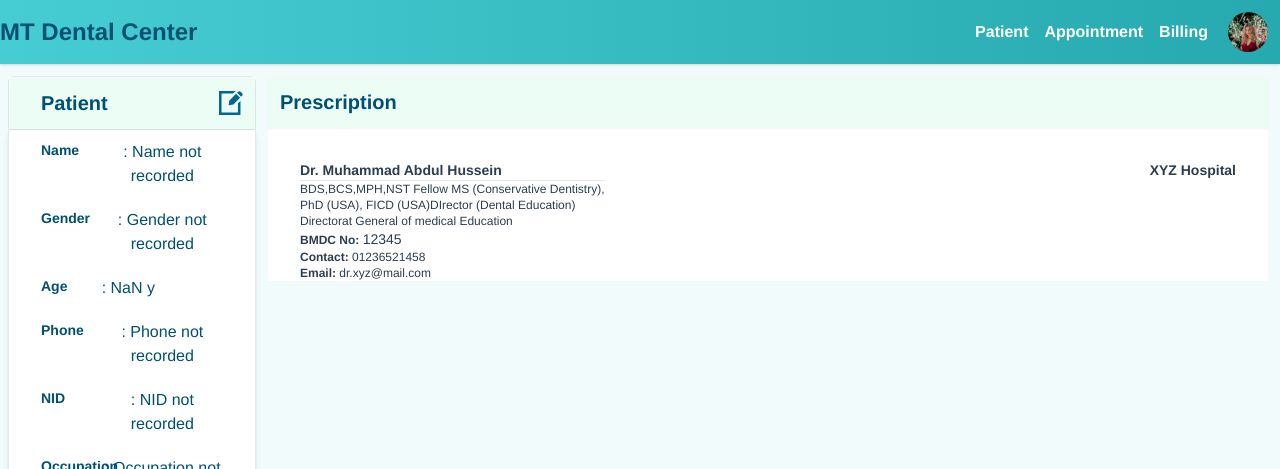
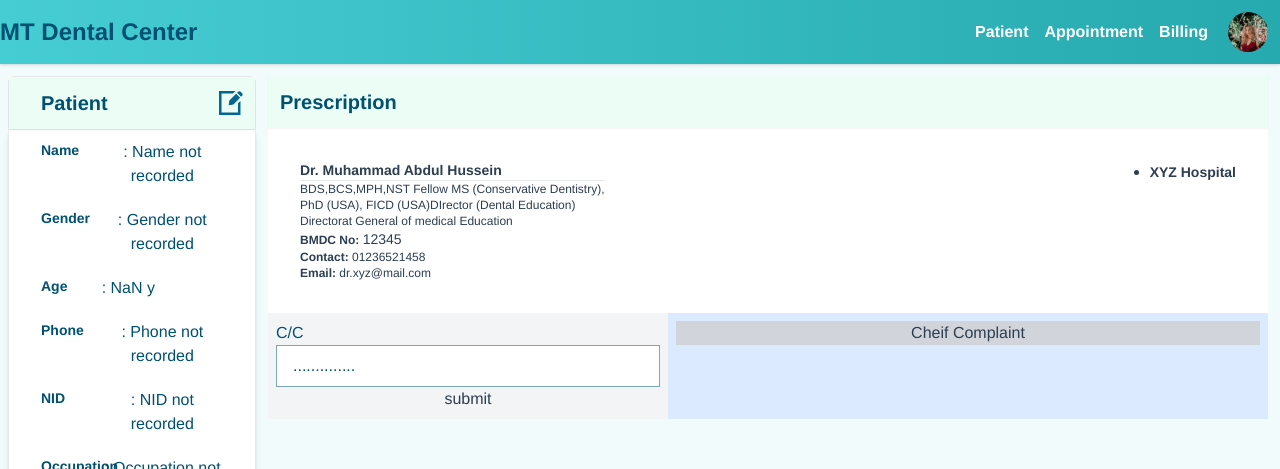
Before and after one commit to SayeedSanjana/denis-vue-js, a Vue app: page /patient-details/1 in a window 1280 px wide. Shown: the top 469 px of the page. Built offline with nearby package versions, Linux system fonts and the light colour scheme; no server answers.

Commit message:
resizeable textarea and input character count

```diff
--- a/src/views/Prescription/CreatePrescription.vue
+++ b/src/views/Prescription/CreatePrescription.vue
@@ -1,34 +1,138 @@
 <script>
     export default {
+        data(){
+            return{
+            cc:'',
+            showInput:false,
+            editField : false,
+            heightAuto: false,
+            maxlength:255
+
+        }
+
+    },
+
+    mounted(){
+
+        this.$nextTick(() => {
+        this.$el.setAttribute("style", "height",
+       `${this.$el.scrollHeight}px`);
+    });
+  },
+
+    computed:{
+        // showField(){
+        //     // return (this.cc == '' || this.editField == cc)
+        //     return this.cc.length>0
+        // }
+    },
+    methods:{
+        autoResize(event) {
+      event.target.style.height = "auto";
+      event.target.style.height = `${event.target.scrollHeight}px`;
+    },
+        //  editInput(cc) {
+        //      console.log(cc)
+        //     this.showInput=true
+        //     },
+        focusField(){
+            this.showInput = true;
+            this.editField = true;
+        },
+        blurField(){
+
+            this.showInput = false;
+            this.editField = false;
+        },
+        change(){
+            console.log(this.$refs.cc);
+        }
 
     }
+}
 </script>
 
 <template>
-    <div class="mx-3 ">
-        <div class="bg-white  rounded-t-md w-full hover:overflow-hidden  mt-3">
+    <div class="mx-3 mt-3 bg-white ">
+        <div class="rounded-t-md w-full hover:overflow-hidden">
             <label for="" class="flex justify-between  bg-green-50 shadow-sm text-regal-teal text-xl font-semibold p-3">Prescription</label>
-            <div class="flex justify-between m-8">
-                <div>
-                    <p class="font-semibold text-sm text-left">Dr. Muhammad Abdul Hussein</p>
+            <section class="flex justify-between p-8">
+                <ul>
+                    <li class="font-semibold text-sm text-left">
+                        Dr. Muhammad Abdul Hussein
+                    </li>
                     <hr>
 
-                    <p class="text-xs text-left">BDS,BCS,MPH,NST Fellow MS (Conservative Dentistry), <br/>
+                    <li class="text-xs text-left">
+                        BDS,BCS,MPH,NST Fellow MS (Conservative Dentistry), <br/>
                        PhD (USA), FICD (USA)DIrector (Dental Education) <br/>
                        Directorat General of medical Education
-                    </p>
-                    <p class="text-xs text-left"><span class="text-xs font-semibold">BMDC No: </span><span class="text-sm">12345</span></p>
-                    <p class="text-xs text-left"><span class="text-xs font-semibold">Contact: </span><span class="">01236521458</span></p>
-                    <p class=" text-xs text-left"><span class="text-xs font-semibold">Email: </span><span class="">dr.xyz@mail.com</span></p>
+                    </li>
+                    <li class="text-xs text-left">
+                        <span class="text-xs font-semibold">BMDC No: </span>
+                        <span class="text-sm">12345</span>
+                    </li>
+                    <li class="text-xs text-left">
+                        <span class="text-xs font-semibold">Contact: </span>
+                        <span class="">01236521458</span>
+                    </li>
+                    <li class=" text-xs text-left">
+                        <span class="text-xs font-semibold">Email: </span>
+                        <span class="">dr.xyz@mail.com</span>
+                    </li>
 
-                </div>
-                <div>
+                </ul>
+                <summary>
                     <p class="font-semibold text-sm">XYZ Hospital</p>
                     <p></p>
-                </div>
+                </summary>
+            </section>
+        </div>
 
-            </div>
-        </div>
+        <section class="bg-blue-100">
+                      <!-- @keypress="this.editInput(this.cc)" v-focus -->
+                <article class="flex w-full justify-between">
+                    <div class="w-2/5 p-2 bg-gray-100">
+
+                        <label class="block mb-2text-md font-medium text-regal-teal capitalize dark:text-white text-left">C/C</label>
+
+                        <div class="">
+                            <p
+
+                            class="text-left w-full px-4 py-2 text-regal-teal bg-white border border-regal-teal border-opacity-50  whitespace-pre-line break-all h-auto"
+                            v-show="!showInput"
+                            @click="focusField">
+
+                            <!-- @click="focusField('cc')"> -->
+                                {{ cc ||'..............'}}
+
+                            </p>
+                            <textarea :maxlength="this.maxlength"
+                            @input="autoResize"
+                            ref="cc"
+                            class="w-full px-4 py-2 text-regal-teal bg-white border
+                            border-regal-teal border-opacity-50 focus:border-regal-blue rounded-md
+                            focus:outline-none overflow-hidden h-auto  whitespace-pre-line break-all "
+                            placeholder="@example pain in the lower part of the gum"
+                            v-model="this.cc"
+                            v-show="showInput"
+                            id="cc" type="text"
+                            @focus="focusField"
+                            @blur="blurField"></textarea>
+                            <span  v-show="showInput" class="flex justify-end text-gray-500 text-sm">{{this.cc.length}}/{{this.maxlength}}</span>
+                            <button @click="change">submit</button>
+
+                        </div>
+
+                    </div>
+
+                    <!-- Rx -->
+                    <div class="w-3/5 p-2">
+                        <p class="w-full block bg-gray-300">Cheif Complaint</p>
+                    </div>
+
+                </article>
+        </section>
 
 
     </div>
```
